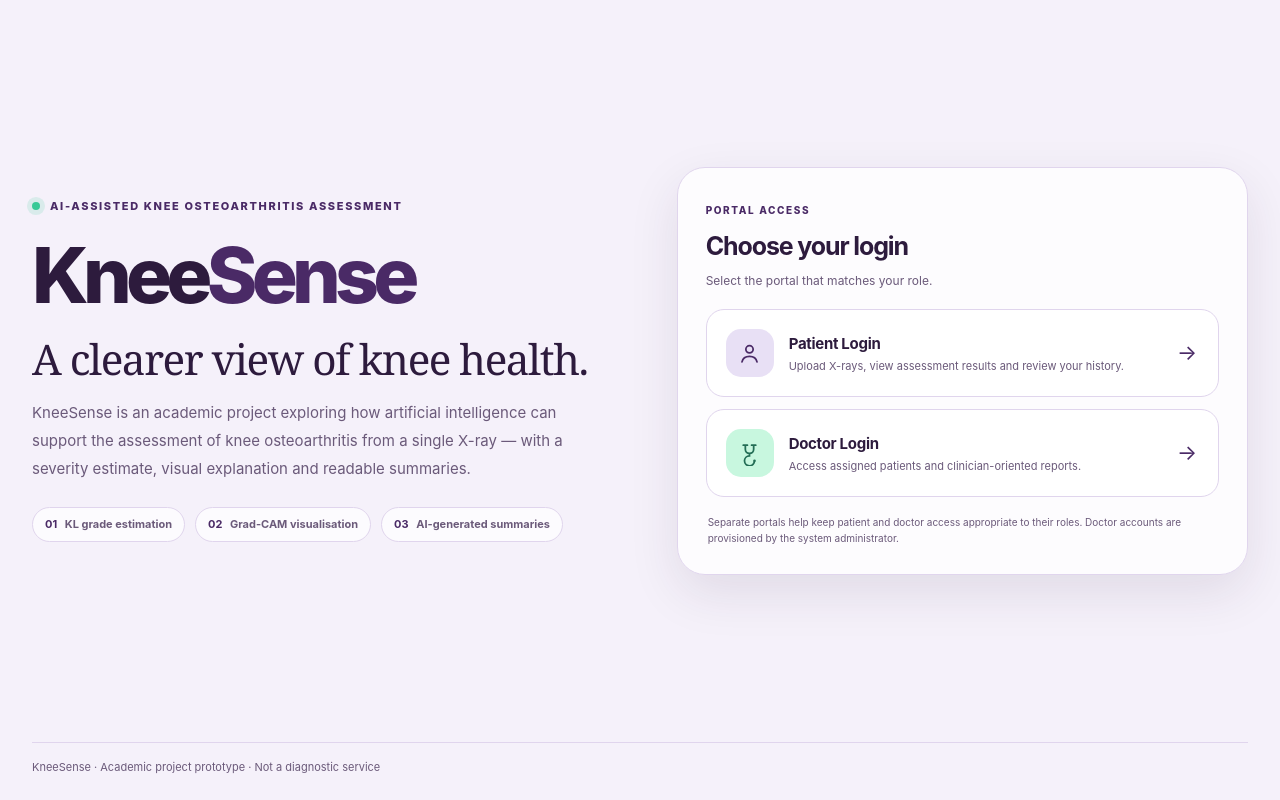
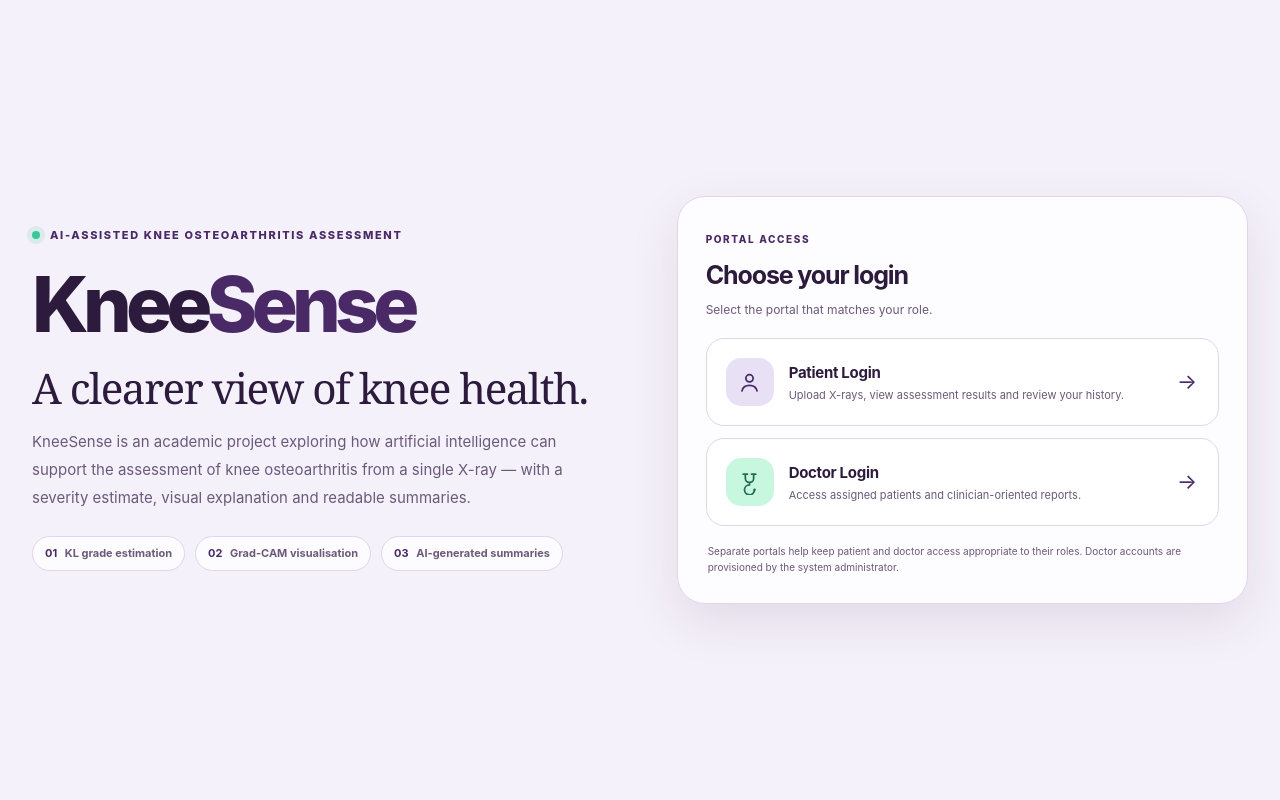
Before and after one commit to jyothi-mandava22/kneesense, a Spring Boot app: page / in a window 1280 px wide. Run offline with Spring Boot 4, Linux system fonts and the light colour scheme; data that the repository does not hold is empty; some of the project's set-up classes (security, data sources, template engines, error pages and the like) are left out, and stand-ins take their place.

Commit message:
ui: remove landing page footer disclaimer

```diff
--- a/backend-java/src/main/resources/static/index.html
+++ b/backend-java/src/main/resources/static/index.html
@@ -307,9 +307,6 @@ button:disabled{opacity:.55;cursor:not-allowed;transform:none!important;box-shad
         </div>
       </div>
     </main>
-    <footer class="container landing-bottom">
-      <div class="small-note">KneeSense · Academic project prototype · Not a diagnostic service</div>
-    </footer>
   </section>
 
   <!-- LOGIN / REGISTRATION / RECOVERY MODAL -->
```
